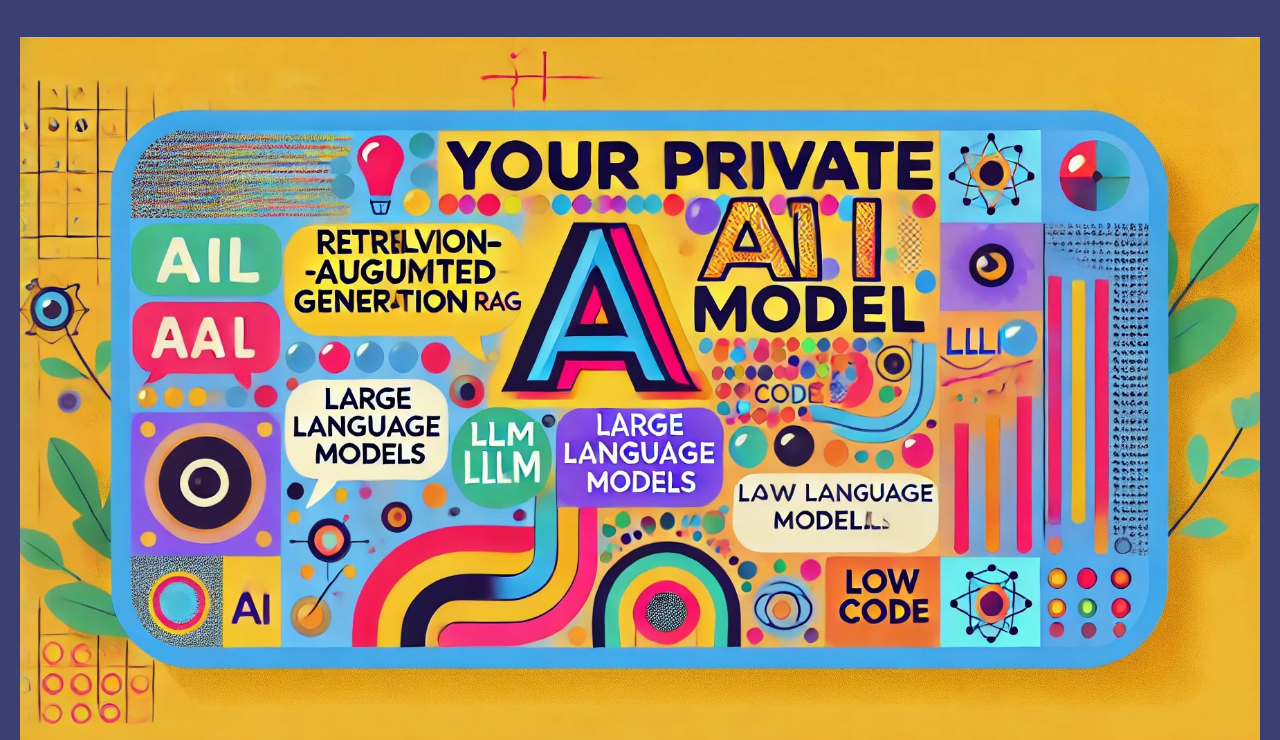
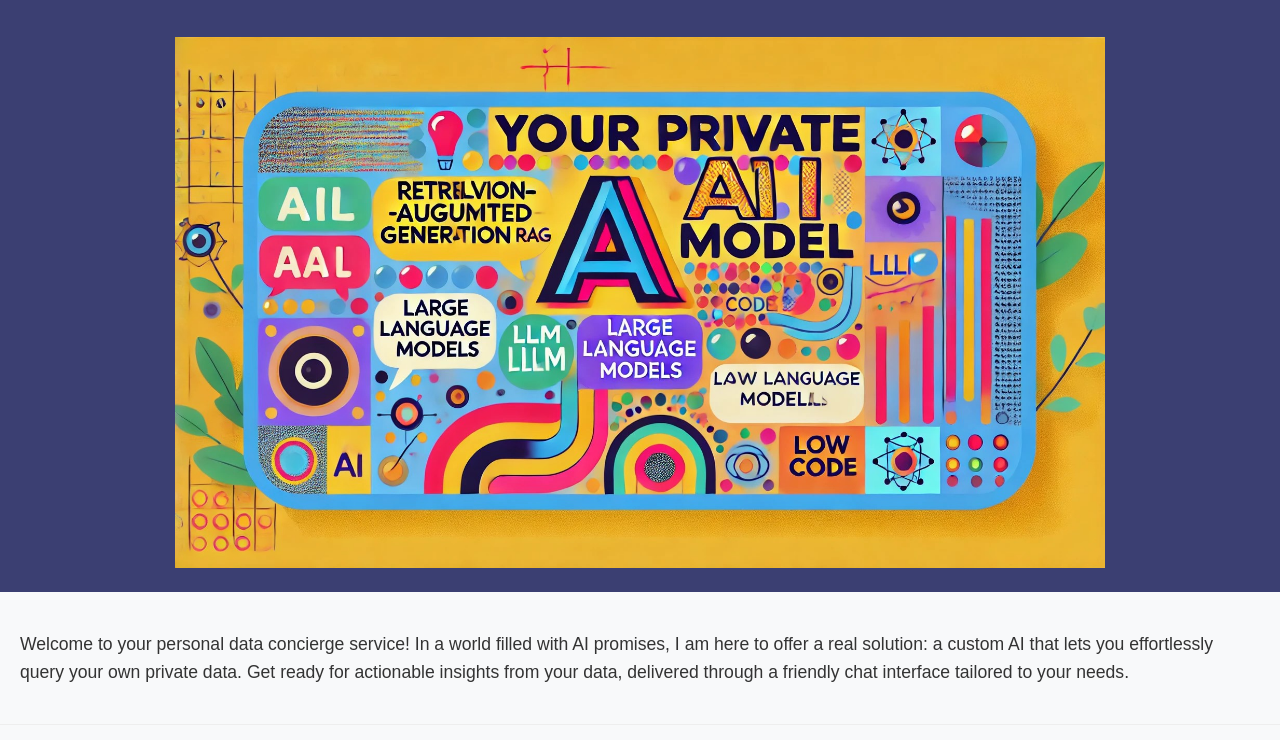
Before and after one commit to ypaim/bonet, a website: page src/index.html in a window 1280 px wide. Shown: the part 60-800 px from the top of the page. Drawn offline with Linux system fonts and the light colour scheme.

Commit message:
Update index.html

```diff
--- a/src/index.html
+++ b/src/index.html
@@ -94,7 +94,7 @@
         <h1>Create a Custom AI-Powered Chatbot for Your Private Data</h1>
     </header>
     <header>
-        <img src="./DALL·E 2024-11-05 11.51.58-Retrieval-Augmented Generation (RAG), Large L.jpg" alt="AI Banner - Retrieval Augmented Generation, LLM, Low Code" width="100%">
+        <img src="./DALL·E 2024-11-05 11.51.58-Retrieval-Augmented Generation (RAG), Large L.jpg" alt="AI Banner - Retrieval Augmented Generation, LLM, Low Code" width="75%">
     </header>
         <section>
             <p>Welcome to your personal data concierge service! In a world filled with AI promises, I am here to offer a real solution: a custom AI that lets you effortlessly query your own private data. Get ready for actionable insights from your data, delivered through a friendly chat interface tailored to your needs.</p>
```
